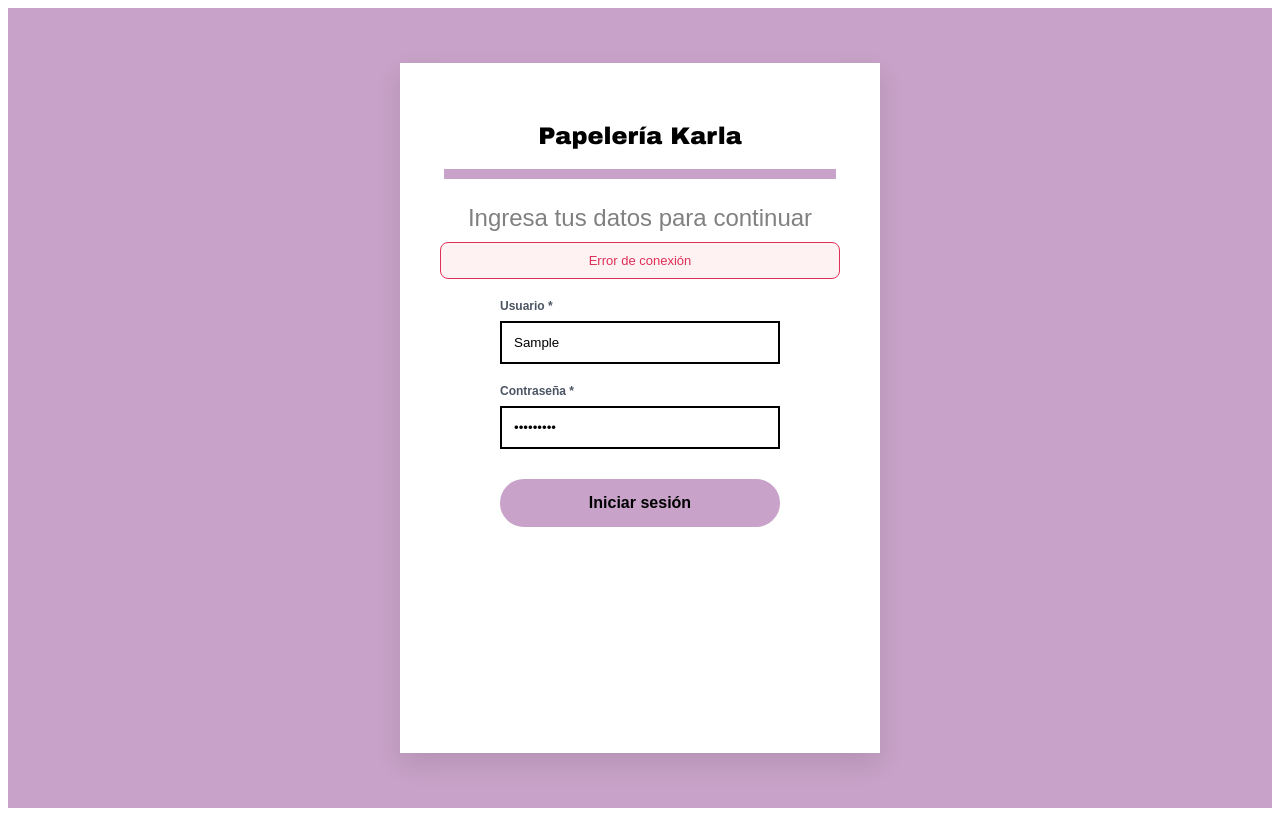
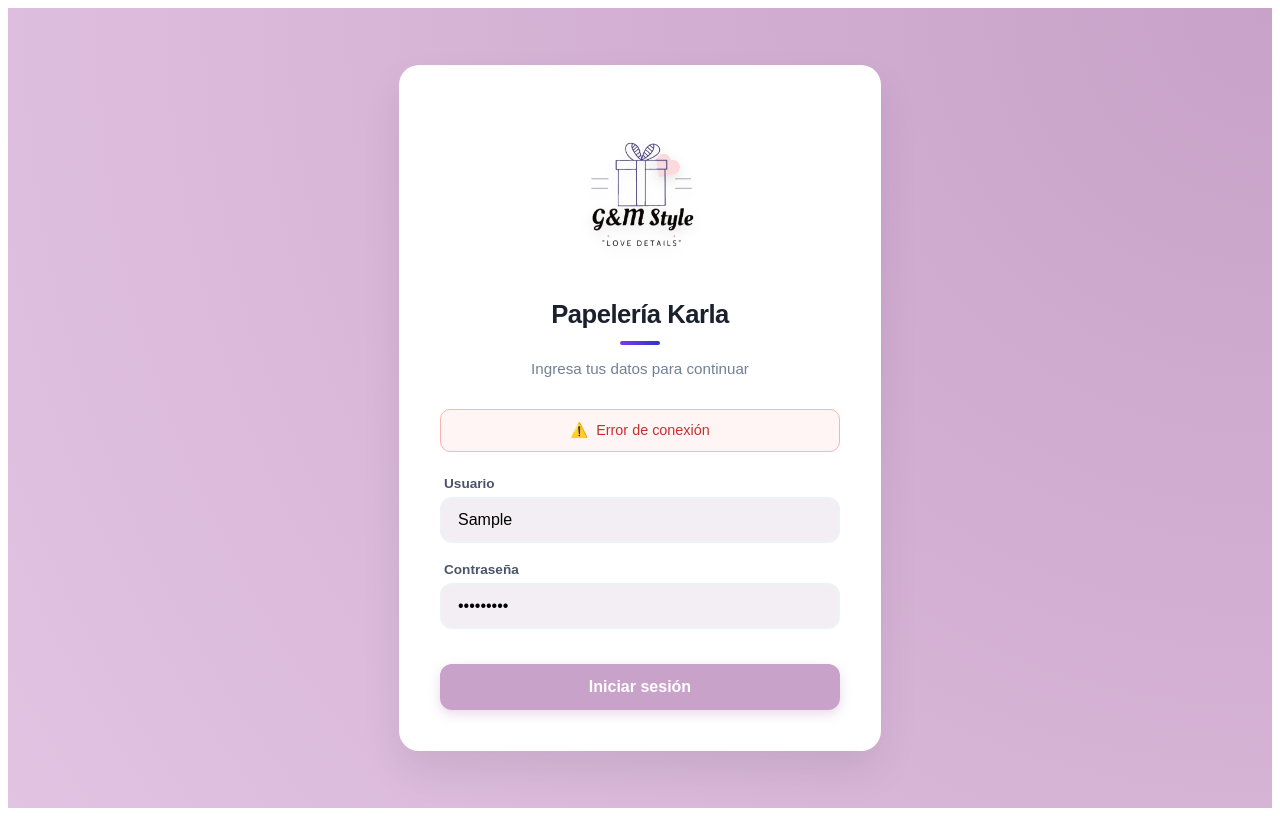
Before and after one commit to larafabiola314-source/Papeleria_karla, an Angular app: page /login in a window 1280 px wide. Both pictures are taken after typing "Sample", "Sample123" into the empty fields and a click on the button "Iniciar sesión". Built offline with nearby package versions, Linux system fonts and the light colour scheme; no server answers.

Commit message:
cambio login

```diff
--- a/src/app/pages/login/login.css
+++ b/src/app/pages/login/login.css
@@ -1,125 +1,155 @@
+/* Fondo con degradado moderno */
 .contenedor-login {
-    background-color: #C8A2C8;
-    height: 100vh;
   display: flex;
   justify-content: center;
   align-items: center;
+  min-height: 100vh;
+  background: radial-gradient(circle at top right, #C8A2C8, #e2c3e2);
+  font-family: 'Inter', system-ui, -apple-system, sans-serif;
 }
 
-
+/* Tarjeta con efecto de elevación */
 .tarjeta-login {
-    background-color: #FFFFFF;
-    padding: 40px 40px 100px 40px;
-    min-height: 550px;
-    box-shadow: 0 10px 25px rgba(0,0,0,0.1);
+  background: #ffffff;
+  padding: 2.5rem;
+  border-radius: 20px;
+  box-shadow: 0 20px 40px rgba(0, 0, 0, 0.08);
   width: 100%;
   max-width: 400px;
   text-align: center;
+  border: 1px solid rgba(255, 255, 255, 0.8);
 }
 
+/* Estilos del Logo */
+.logo-contenedor {
+  margin-bottom: 1rem;
+}
+
+.logo-empresa {
+  max-width: 180px; /* Ajusta según tu logo */
+  height: auto;
+  filter: drop-shadow(0 4px 6px rgba(0,0,0,0.1));
+}
 
 .tarjeta-login h2 {
-    font-family: 'Arial Black', Arial, sans-serif;
-    padding-bottom: 5px;
-    margin-bottom: 5px;
+  margin: 0;
+  color: #1a202c;
+  font-size: 1.6rem;
+  font-weight: 800;
+  letter-spacing: -0.5px;
+}
+
+.linea-separadora {
+  height: 4px;
+  width: 40px;
+  background: linear-gradient(to right, #7C3AED, #2b35c7); /* Gradiente en la línea */
+  margin: 12px auto;
+  border-radius: 10px;
 }
 
 .tarjeta-login p {
-    color: grey;
-    font-size:  x-large;
-    padding-bottom: 5px;
-    margin-bottom: 5px;
+  color: #718096;
+  font-size: 0.95rem;
+  margin-bottom: 2rem;
 }
 
-.linea-separadora {
-    height: 10px;
-    background-color: #C8A2C8;
-    width: 98%;
-    margin: 15px auto 25px auto;
-}
-
-.subtitulo {
-    color: #9CA3AF;
-    font-size: 14px;
-    margin-bottom: 30px;
-}
-
+/* Campos de entrada */
 .campo {
   text-align: left;
-    width: 70% !important;
-    margin-left: auto;
-    margin-right: auto;
-    margin-bottom: 20px;
-    display: flex;
-    flex-direction: column;
-    gap: 8px;
+  margin-bottom: 1.2rem;
 }
 
 .campo label {
-    font-size: 12px;
-    font-weight: bold;
-    color: #4B5563;
+  display: block;
+  font-size: 0.85rem;
+  font-weight: 600;
+  color: #4a5568;
+  margin-bottom: 6px;
+  margin-left: 4px;
 }
 
 .campo input {
   width: 100%;
-    padding: 12px;
-    border: 2px solid #000000;
+  padding: 12px 16px;
+  border: 2px solid #edf2f7;
+  border-radius: 12px;
+  font-size: 1rem;
   box-sizing: border-box;
-    outline: none;
+  transition: all 0.2s ease-in-out;
+  background-color: #f3eef3;
 }
 
 .campo input:focus {
-    border-color: #7C3AED;
-    box-shadow: 0 0 5px rgba(124, 58, 237, 0.3);
+  outline: none;
+  border-color: #aa43aa;
+  background-color: #fff;
+  box-shadow: 0 0 0 4px rgba(148, 16, 153, 0.15);
 }
 
-
+/* Botón estilizado */
 .boton-ingresar {
-    width: 70%;
+  width: 100%;
+  padding: 14px;
   background-color: #C8A2C8;
-    color: black;
+  color: white;
   border: none;
-    padding: 15px;
-    border-radius: 50px;
-    font-weight: bold;
-    font-size: 16px;
+  border-radius: 12px;
+  font-size: 1rem;
+  font-weight: 700;
   cursor: pointer;
-    margin-top: 10px;
-    transition: background 0.3s;
+  transition: all 0.3s ease;
+  margin-top: 1rem;
+  box-shadow: 0 4px 12px rgba(200, 162, 200, 0.4);
 }
 
-.boton-ingresar:hover {
+.boton-ingresar:hover:not(:disabled) {
   background-color: #932154;
+  transform: translateY(-2px);
+  box-shadow: 0 6px 15px rgba(147, 33, 84, 0.3);
 }
 
-.alerta-error {
-    background-color: #FEF2F2;
-    border: 1px solid #E02F58;
-    color: #E02F58;
-    padding: 10px;
-    border-radius: 8px;
-    margin-bottom: 20px;
-    font-size: 13px;
+.boton-ingresar:active {
+  transform: translateY(0);
 }
 
 .boton-ingresar:disabled {
-    background-color: #9CA3AF;
+  background-color: #cbd5e0;
+  box-shadow: none;
   cursor: not-allowed;
-    opacity: 0.7;
+}
+
+/* Alerta de error elegante */
+.alerta-error {
+  background-color: #fff5f5;
+  color: #c53030;
+  padding: 12px;
+  border-radius: 10px;
+  margin-bottom: 1.5rem;
+  font-size: 0.9rem;
+  border: 1px solid #feb2b2;
+  display: flex;
+  align-items: center;
+  justify-content: center;
+  gap: 8px;
+}
+
+/* Loader */
+.cargando-flex {
+  display: flex;
+  align-items: center;
+  justify-content: center;
+  gap: 10px;
 }
 
 .loader {
-    border: 3px solid #f3f3f3;
-    border-top: 3px solid #EC4899; /* Rosa de tu diseño */
+  border: 3px solid rgba(255, 255, 255, 0.3);
+  border-top: 3px solid #ffffff;
   border-radius: 50%;
-    width: 14px;
-    height: 14px;
-    animation: spin 1s linear infinite;
-    display: inline-block;
-    margin-right: 10px;
-    vertical-align: middle;
+  width: 16px;
+  height: 16px;
+  animation: spin 0.8s linear infinite;
 }
+
 @keyframes spin {
   0% { transform: rotate(0deg); }
   100% { transform: rotate(360deg); }
--- a/src/app/pages/login/login.html
+++ b/src/app/pages/login/login.html
@@ -1,40 +1,44 @@
 <div class="contenedor-login">
   <div class="tarjeta-login">
+    <div class="logo-contenedor">
+      <img src="img/logo.png" alt="Logo Papelería Karla" class="logo-empresa">
+    </div>
+
     <h2>Papelería Karla</h2>
     <div class="linea-separadora"></div>
     <p>Ingresa tus datos para continuar</p>
 
     <div class="alerta-error" *ngIf="mensajeError()">
-      <span></span> {{ mensajeError() }}
+      <span>⚠️</span> {{ mensajeError() }}
     </div>
 
     <form (submit)="iniciarSesion($event)">
       <div class="campo">
-        <label for="usuario">Usuario *</label>
+        <label for="usuario">Usuario</label>
         <input
           type="text"
           id="usuario"
           name="usuario"
-          placeholder="Usuario"
+          placeholder="Nombre de usuario"
           (input)="actualizarUsuario($event)">
       </div>
 
       <div class="campo">
-        <label for="contrasenia">Contraseña *</label>
+        <label for="contrasenia">Contraseña</label>
         <input
           type="password"
           id="contrasenia"
           name="contrasenia"
-          placeholder="Contraseña"
+          placeholder="••••••••"
           (input)="actualizarPassword($event)">
       </div>
 
       <button type="submit" class="boton-ingresar" [disabled]="cargando()">
-  <span *ngIf="!cargando()">Iniciar sesión</span>
-  <span *ngIf="cargando()">
-    <i class="loader"></i> espera
-  </span>
-</button>
+        <span *ngIf="!cargando()">Iniciar sesión</span>
+        <span *ngIf="cargando()" class="cargando-flex">
+          <i class="loader"></i> verificando...
+        </span>
+      </button>
     </form>
   </div>
 </div>
--- a/src/app/services/auth.ts
+++ b/src/app/services/auth.ts
@@ -9,10 +9,10 @@ import { Usuario } from '../models/usuario';
 })
 export class Auth {
   private http = inject(HttpClient);
-  private urlApi = 'http://localhost/papeleria-karla/api/login.php';
-  private urlUsuarios = 'http://localhost/papeleria-karla/api/usuarios.php';
-  private urlInventario = 'http://localhost/papeleria-karla/api/inventario.php';
-  private urlVentas = 'http://localhost/papeleria-karla/api/ventas.php';
+  private urlApi = 'http://localhost/Papeleria_karla/api/login.php';
+  private urlUsuarios = 'http://localhost/Papeleria_karla/api/usuarios.php';
+  private urlInventario = 'http://localhost/Papeleria_karla/api/inventario.php';
+  private urlVentas = 'http://localhost:4200/Papeleria_karla/api/ventas.php';
 
   validarUsuario(username: string, password: string): Observable<any> {
     return this.http.post(this.urlApi, { username, password });
@@ -51,5 +51,5 @@ obtenerProductos(): Observable<Producto[]> {
 }
 
 obtenerDashboard() {
-   return this.http.get('http://localhost/papeleria-karla/api/dashboard.php'); }
+   return this.http.get('http://localhost:4200/papeleria-karla/api/dashboard.php'); }
 }
```
Also changed, not shown: public/img/logo.png (added), 1 other file (tests, documents, lock files or other folders). Lines whose indentation alone changed are shown as unchanged.
